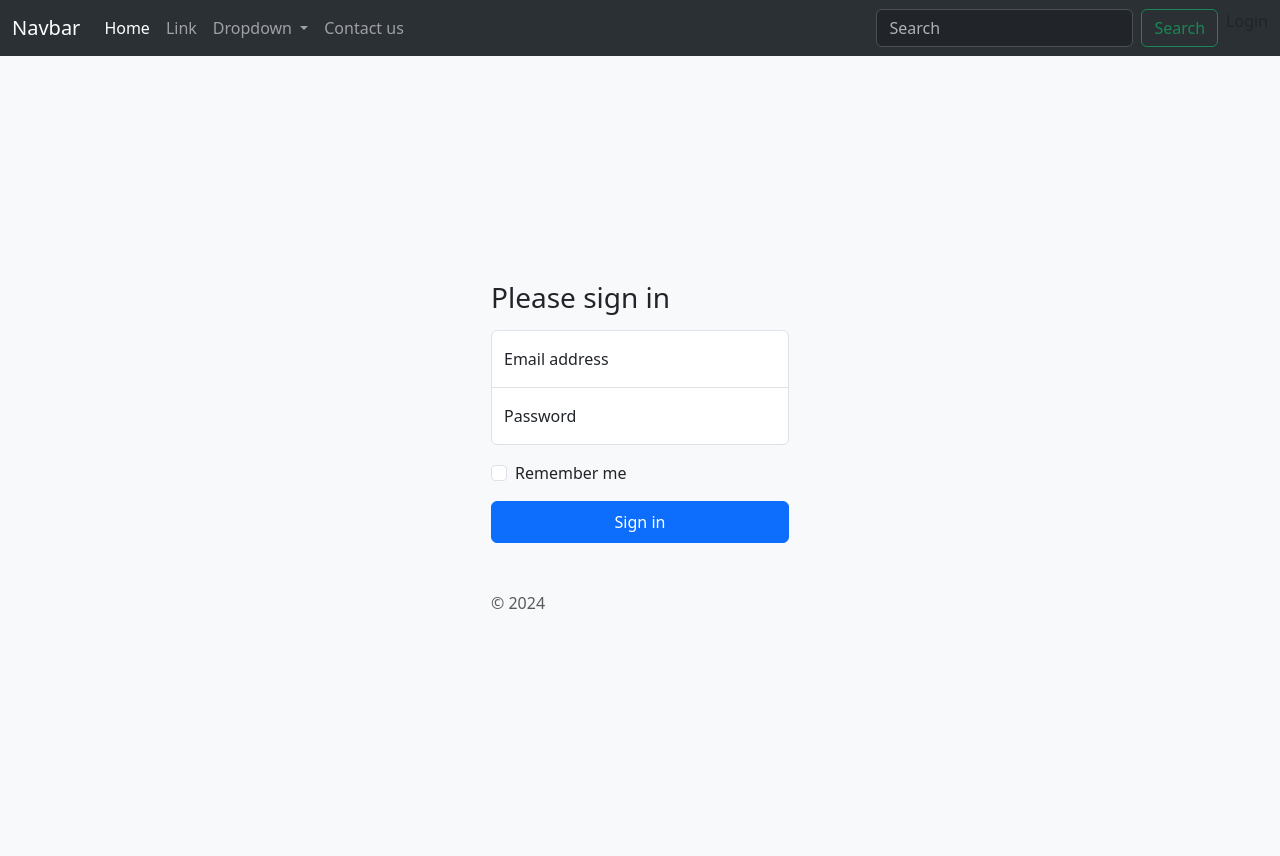
After one commit to Sulavkh/django_python_001, a Django app: page /login in a window 1280 px wide. The commit adds this page. Run offline with Django 5.2, Linux system fonts and the light colour scheme; some libraries are stand-ins or nearby versions.

Commit message:
added login.html page

```diff
--- a/django001/posttweet/urls.py
+++ b/django001/posttweet/urls.py
@@ -26,4 +26,5 @@ urlpatterns = [
     path('', views.index, name='index'),
     path("index", views.index, name="index"),
     path('contact', views.contact, name='contact'),
+    path('login', views.login, name='login'),
 ]
--- a/django001/posttweet/views.py
+++ b/django001/posttweet/views.py
@@ -12,6 +12,12 @@ from django.db import DatabaseError
 
 # Create your views here.
 def index(request):
+    return render(request, 'index.html')
+
+def login(request):
+    return render(request, 'login.html')
+
+def logout(request):
     return render(request, 'index.html')
 
 def tweet_list(request):
--- /dev/null
+++ b/django001/static/css/login.css
@@ -0,0 +1,101 @@
+html, body, .d-flex {
+    height: 100%;
+}
+
+.form-signin {
+    max-width: 330px;
+    padding: 1rem;
+}
+
+.form-signin .form-floating:focus-within {
+    z-index: 2;
+}
+
+.form-signin input[type="email"] {
+    margin-bottom: -1px;
+    border-bottom-right-radius: 0;
+    border-bottom-left-radius: 0;
+}
+
+.form-signin input[type="password"] {
+    margin-bottom: 10px;
+    border-top-left-radius: 0;
+    border-top-right-radius: 0;
+}
+
+.bd-placeholder-img {
+    font-size: 1.125rem;
+    text-anchor: middle;
+    -webkit-user-select: none;
+    -moz-user-select: none;
+    user-select: none;
+}
+
+@media (min-width: 768px) {
+    .bd-placeholder-img-lg {
+        font-size: 3.5rem;
+    }
+}
+
+.b-example-divider {
+    width: 100%;
+    height: 3rem;
+    background-color: rgba(0, 0, 0, .1);
+    border: solid rgba(0, 0, 0, .15);
+    border-width: 1px 0;
+    box-shadow: inset 0 .5em 1.5em rgba(0, 0, 0, .1), inset 0 .125em .5em rgba(0, 0, 0, .15);
+}
+
+.b-example-vr {
+    flex-shrink: 0;
+    width: 1.5rem;
+    height: 100vh;
+}
+
+.bi {
+    vertical-align: -.125em;
+    fill: currentColor;
+}
+
+.nav-scroller {
+    position: relative;
+    z-index: 2;
+    height: 2.75rem;
+    overflow-y: hidden;
+}
+
+.nav-scroller .nav {
+    display: flex;
+    flex-wrap: nowrap;
+    padding-bottom: 1rem;
+    margin-top: -1px;
+    overflow-x: auto;
+    text-align: center;
+    white-space: nowrap;
+    -webkit-overflow-scrolling: touch;
+}
+
+.btn-bd-primary {
+    --bd-violet-bg: #712cf9;
+    --bd-violet-rgb: 112.520718, 44.062154, 249.437846;
+
+    --bs-btn-font-weight: 600;
+    --bs-btn-color: var(--bs-white);
+    --bs-btn-bg: var(--bd-violet-bg);
+    --bs-btn-border-color: var(--bd-violet-bg);
+    --bs-btn-hover-color: var(--bs-white);
+    --bs-btn-hover-bg: #6528e0;
+    --bs-btn-hover-border-color: #6528e0;
+    --bs-btn-focus-shadow-rgb: var(--bd-violet-rgb);
+    --bs-btn-active-color: var(--bs-btn-hover-color);
+    --bs-btn-active-bg: #5a23c8;
+    --bs-btn-active-border-color: #5a23c8;
+}
+
+.bd-mode-toggle {
+    z-index: 1500;
+}
+
+.bd-mode-toggle .dropdown-menu .active .bi {
+    display: block !important;
+}
--- a/django001/templates/layout.html
+++ b/django001/templates/layout.html
@@ -13,6 +13,9 @@
   <link href="https://cdn.jsdelivr.net/npm/bootstrap@5.3.3/dist/css/bootstrap.min.css" rel="stylesheet"
     integrity="sha384-QWTKZyjpPEjISv5WaRU9OFeRpok6YctnYmDr5pNlyT2bRjXh0JMhjY6hW+ALEwIH" crossorigin="anonymous">
   <script src="https://cdn.jsdelivr.net/npm/bootstrap@5.3.3/dist/js/bootstrap.bundle.min.js"
+    integrity="sha384-YvpcrYf0tY3lHB60NNkmXc5s9fDVZLESaAA55NDzOxhy9GkcIdslK1eN7N6jIeHz"
+    crossorigin="anonymous"></script>
+    <script src="/docs/5.3/dist/js/bootstrap.bundle.min.js"
     integrity="sha384-YvpcrYf0tY3lHB60NNkmXc5s9fDVZLESaAA55NDzOxhy9GkcIdslK1eN7N6jIeHz"
     crossorigin="anonymous"></script>
 </head>
@@ -52,7 +55,8 @@
         </ul>
         <form class="d-flex" role="search">
           <input class="form-control me-2" type="search" placeholder="Search" aria-label="Search">
-          <button class="btn btn-outline-success" type="submit">Search</button>
+          <button class="btn btn-outline-success me-2" type="submit">Search</button>
+          <a class="nav-link" href="login">Login</a>
         </form>
       </div>
     </div>
--- /dev/null
+++ b/django001/templates/login.html
@@ -0,0 +1,31 @@
+{% extends "layout.html" %}
+{% block title %} Contact {% endblock title %}
+{% block content %}
+
+<link href="static/css/login.css" rel="stylesheet">
+<div class="d-flex align-items-center bg-body-tertiary">
+    <main class="form-signin w-100 m-auto">
+        <form>
+            <h1 class="h3 mb-3 fw-normal">Please sign in</h1>
+
+            <div class="form-floating">
+                <input type="email" class="form-control" id="floatingInput" placeholder="name@example.com">
+                <label for="floatingInput">Email address</label>
+            </div>
+            <div class="form-floating">
+                <input type="password" class="form-control" id="floatingPassword" placeholder="Password">
+                <label for="floatingPassword">Password</label>
+            </div>
+
+            <div class="form-check text-start my-3">
+                <input class="form-check-input" type="checkbox" value="remember-me" id="flexCheckDefault">
+                <label class="form-check-label" for="flexCheckDefault">
+                    Remember me
+                </label>
+            </div>
+            <button class="btn btn-primary w-100 py-2" type="submit">Sign in</button>
+            <p class="mt-5 mb-3 text-body-secondary">&copy; 2024</p>
+        </form>
+    </main>
+</div>
+{% endblock content %}
```
